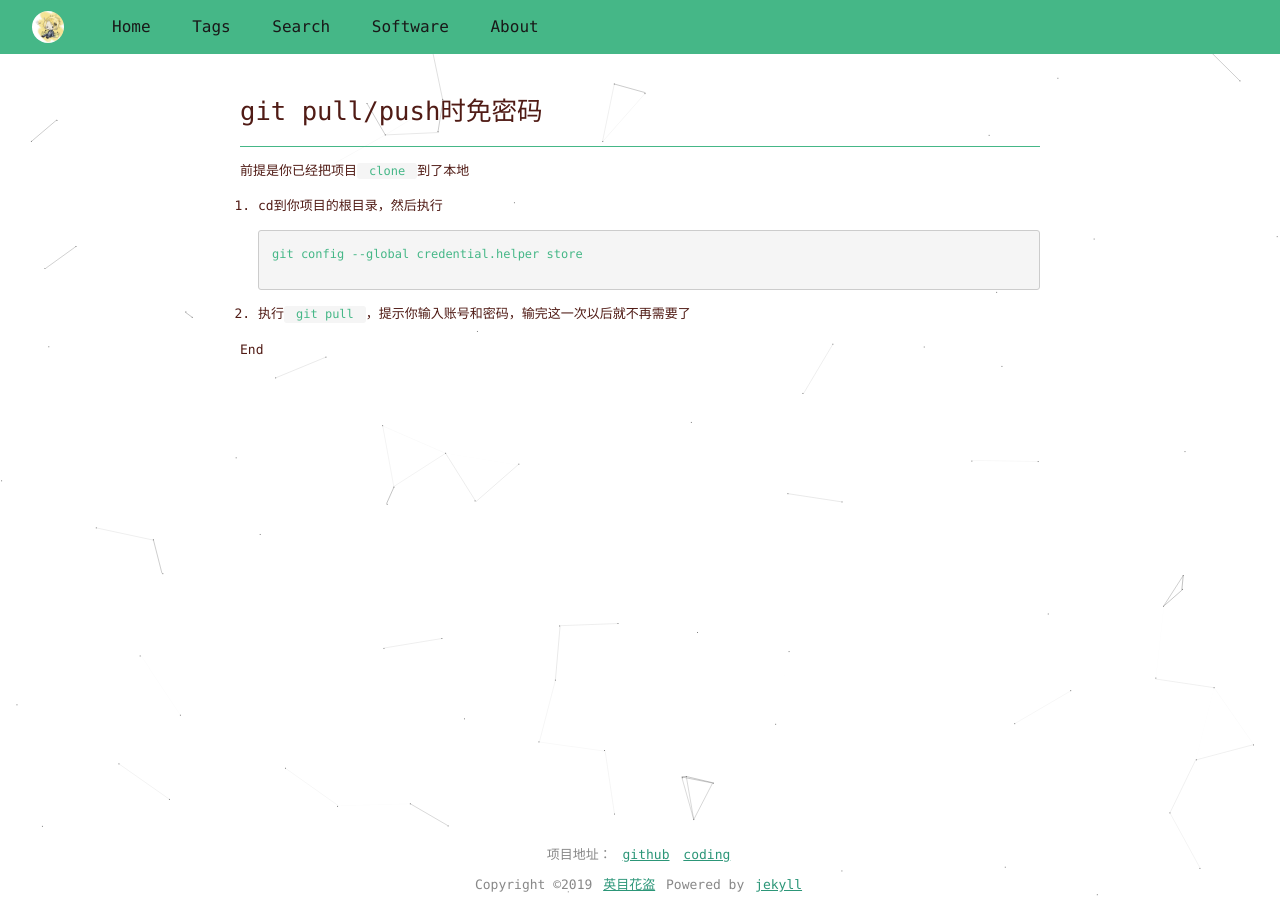
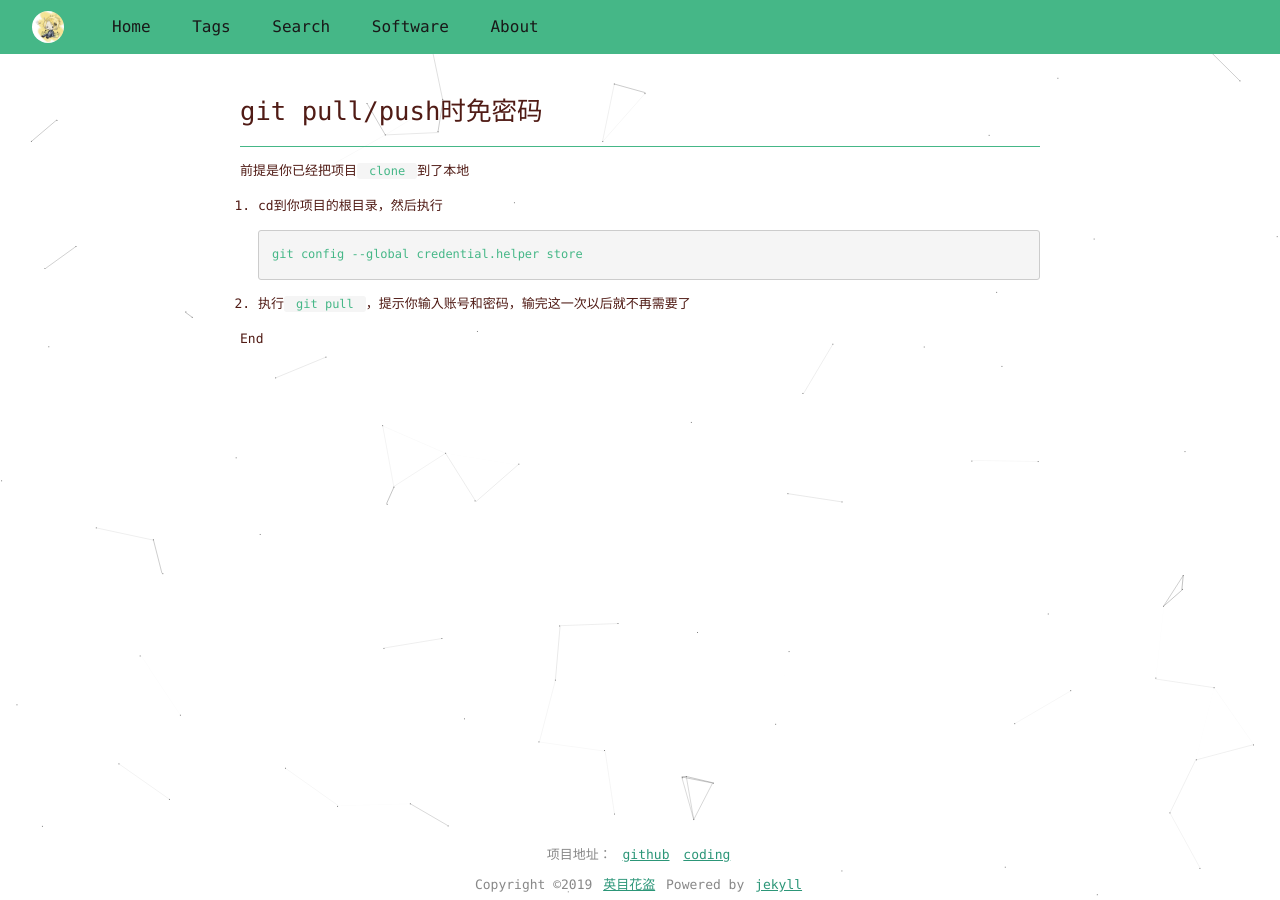
Before and after one commit to yingmhd/ymhdblog, a Jekyll site: the page built from _posts/2018-09-02-GIT.md, in a window 1280 px wide. Built offline with Jekyll 4.4.1, drawn with Linux system fonts in a browser that asks for light colours.

Commit message:
Update mypost.css

```diff
--- a/static/css/mypost.css
+++ b/static/css/mypost.css
@@ -93,6 +93,7 @@
 	padding: 1em;
 	background-color: #f5f5f5;
     border: 1px solid #ccc;
+    max-height: 35em;
 }
 
 #mypost .main pre code{
@@ -107,9 +108,6 @@
     border: 0;
 	word-break: normal;
     white-space: pre;
-    max-height: 35em;
-    display: block;
-    padding-bottom: 1em;
 }
 
 #mypost .main pre.highlight {
```
